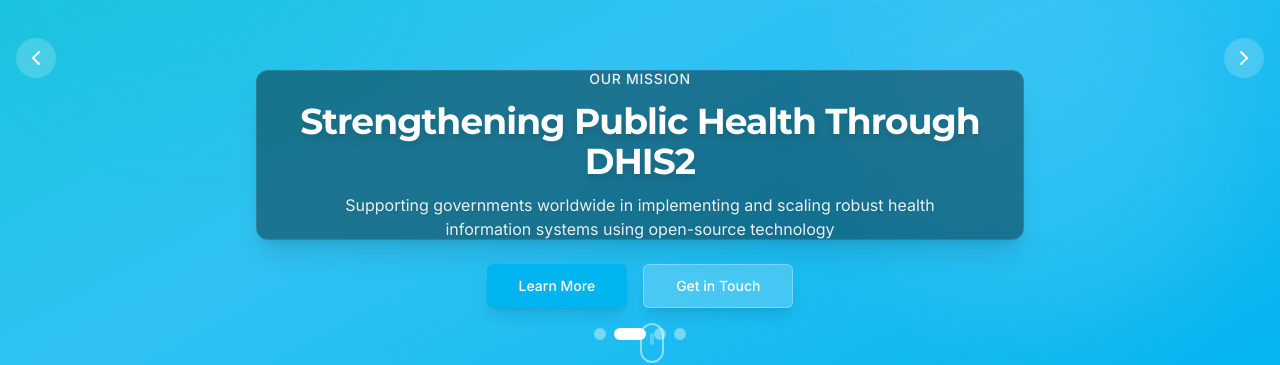
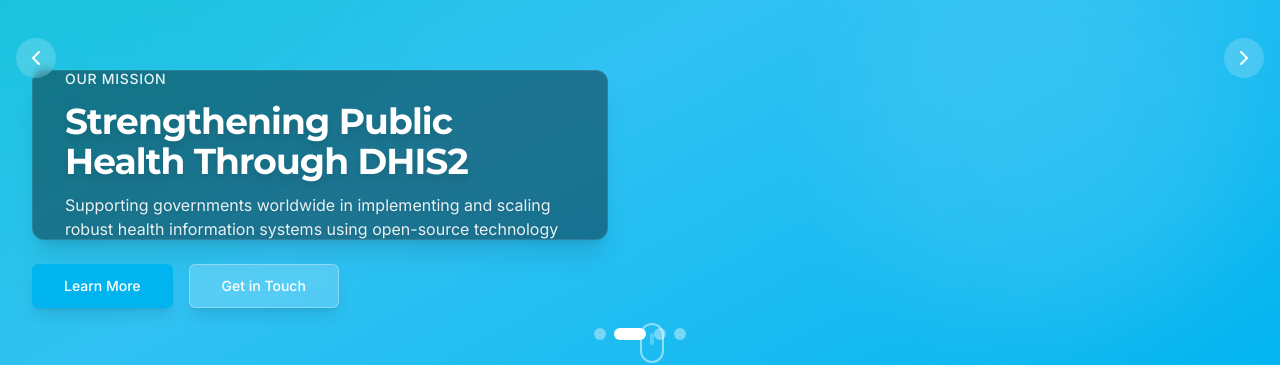
Before and after one commit to HISP-India/hisp-india-web-bones, a React (Vite) app: page / in a window 1280 px wide. Shown: the part 353-718 px from the top of the page. Built offline with nearby package versions, Linux system fonts and the light colour scheme; the HTML template or start-up script is replaced by a standard one.

Commit message:
Changes
Co-authored-by: bhardwajsahilr <194711000+bhardwajsahilr@users.noreply.github.com>

```diff
--- a/src/components/HeroSlider.tsx
+++ b/src/components/HeroSlider.tsx
@@ -98,13 +98,13 @@ export function HeroSlider() {
 
       {/* Content */}
       <div className="container relative z-10 self-end pb-20 md:pb-24">
-        <div className="max-w-3xl mx-auto text-center">
+        <div className="max-w-xl mr-auto text-left">
           <div className="relative min-h-[150px] md:min-h-[170px] rounded-xl bg-black/40 backdrop-blur-sm border border-white/10 shadow-xl px-6 py-5 md:px-8 md:py-6">
             {slides.map((slide, index) => (
               <div
                 key={index}
                 className={cn(
-                  "transition-all duration-700 ease-in-out absolute inset-0 flex flex-col items-center justify-center space-y-3 px-6 md:px-8",
+                  "transition-all duration-700 ease-in-out absolute inset-0 flex flex-col items-start justify-center space-y-3 px-6 md:px-8",
                   index === current
                     ? "opacity-100 translate-y-0"
                     : "opacity-0 translate-y-4 pointer-events-none"
@@ -113,10 +113,10 @@ export function HeroSlider() {
                 <p className="text-xs md:text-sm font-medium uppercase tracking-wider text-primary-foreground/90 animate-fade-in">
                   {slide.subtitle}
                 </p>
-                <h1 className="font-heading text-2xl md:text-3xl lg:text-4xl font-bold tracking-tight text-primary-foreground drop-shadow-lg">
+                <h1 className="font-heading text-2xl md:text-3xl lg:text-4xl font-bold tracking-tight text-primary-foreground drop-shadow-lg text-left">
                   {slide.title}
                 </h1>
-                <p className="text-sm md:text-base max-w-2xl mx-auto text-primary-foreground/90 drop-shadow">
+                <p className="text-sm md:text-base text-primary-foreground/90 drop-shadow text-left">
                   {slide.description}
                 </p>
               </div>
@@ -124,7 +124,7 @@ export function HeroSlider() {
           </div>
 
           {/* CTA Buttons */}
-          <div className="flex flex-wrap items-center justify-center gap-4 pt-6 relative z-20">
+          <div className="flex flex-wrap items-center justify-start gap-4 pt-6 relative z-20">
             <Button asChild size="lg" className="shadow-lg">
               <Link to="/about">Learn More</Link>
             </Button>
```
